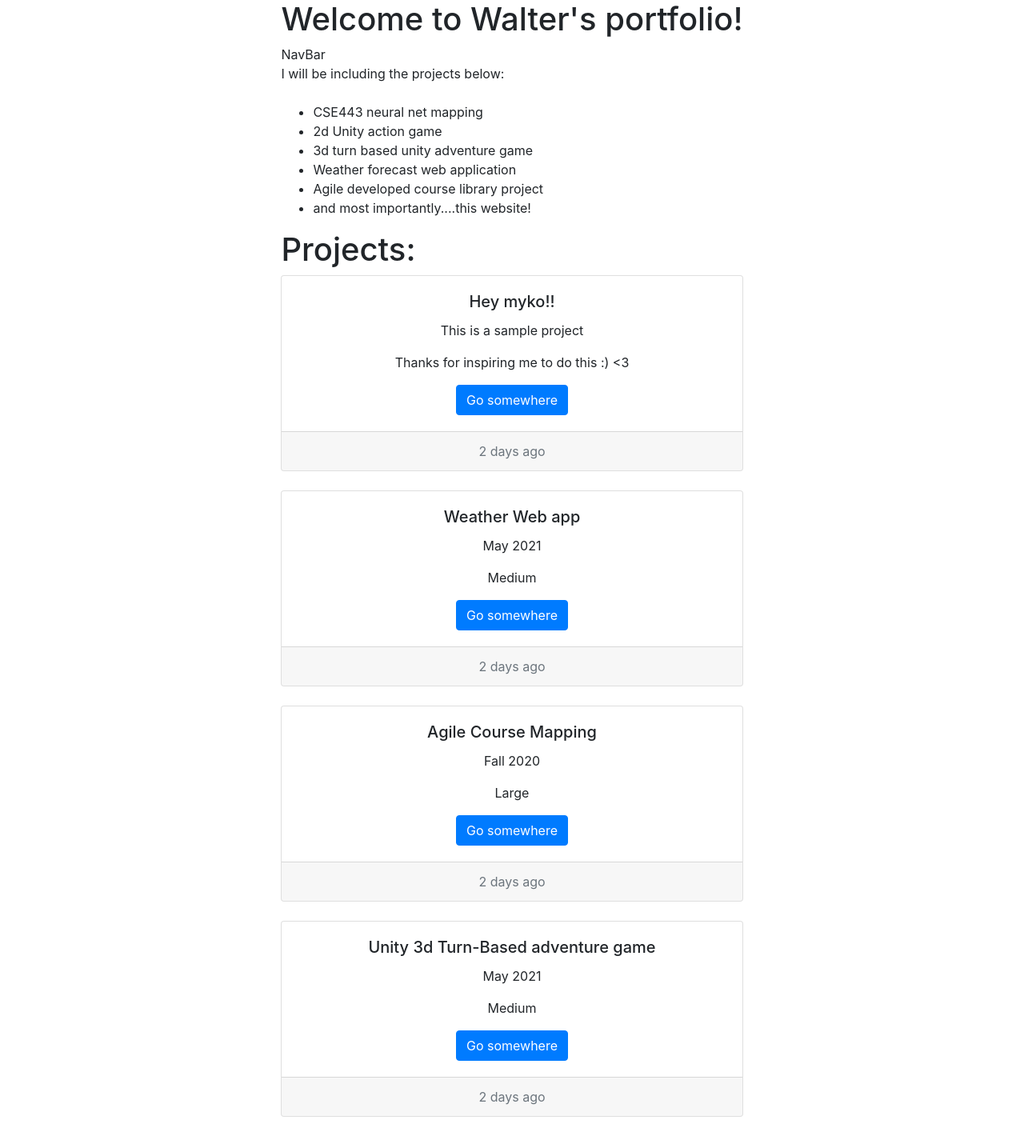
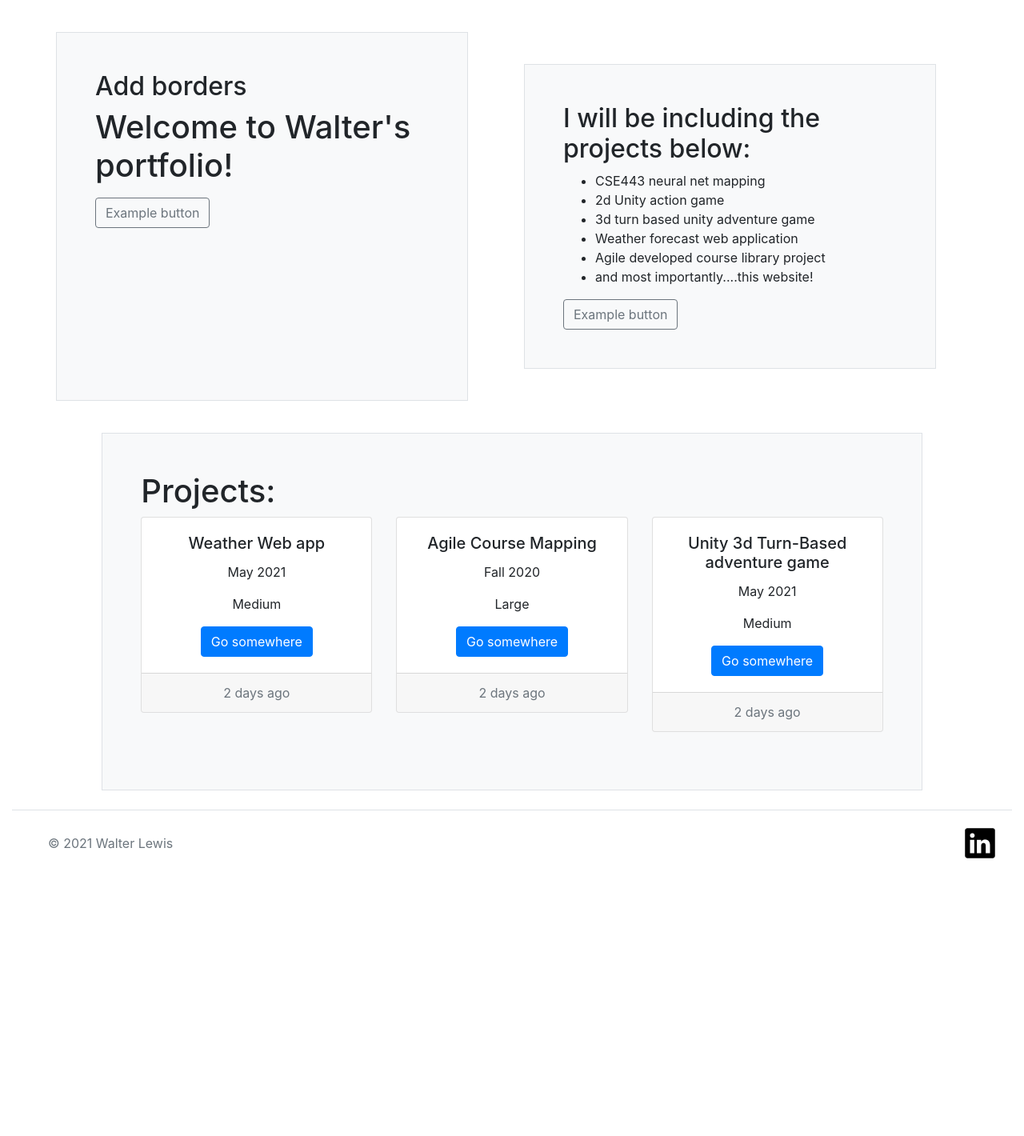
Before and after one commit to walterlewis/portfolio, a React (Create React App) app: page / in a window 1280 px wide. Shown: the whole page at 80% size. After the commit the page ends 1119 px from the top, so only its background shows below. Built offline with nearby package versions, Linux system fonts and the light colour scheme.

Commit message:
update to layout, added footer

```diff
--- a/public/index.html
+++ b/public/index.html
@@ -35,9 +35,7 @@
   </head>
   <body>
     <noscript>You need to enable JavaScript to run this app.</noscript>
-    <div id="root" style="display: flex;
-                          justify-content: center;
-                          align-items: center;">
+    <div id="root">
     </div>
     <!--
       This HTML file is a template.
--- /dev/null
+++ b/src/Footer.js
@@ -0,0 +1,50 @@
+import React from 'react';
+import logo from './linkedinLogo.png';
+
+
+// smaller badge components with links to socials
+export class LinkedinBadge extends React.Component {
+    render() {
+        return (
+            <a href="https://www.linkedin.com/in/walter-lewis-46163b1b7?trk=profile-badge">
+                <img height="50" width="50" src={logo} alt="logo"/>
+            </a>
+        );
+    }
+}
+
+export class gitHubBadge extends React.Component {
+    render() {
+        return (
+            <a href="https://www.linkedin.com/in/walter-lewis-46163b1b7?trk=profile-badge">
+                <img height="50" width="50" src={logo} alt="logo"/>
+            </a>
+        );
+    }
+}
+
+// big footer component
+export class Footer extends React.Component {
+    render() {
+        return (
+            <div>
+                <footer class="d-flex flex-wrap justify-content-between align-items-center py-3 my-4 border-top">
+                    <div class="col-md-4 d-flex align-items-center">
+                            <a href="/" class="mb-3 me-2 mb-md-0 text-muted text-decoration-none lh-1">
+                                <svg class="bi" width="30" height="24"><use href="#bootstrap"></use></svg>
+                            </a>
+                        <span class="text-muted">© 2021 Walter Lewis</span>
+                    </div>
+
+                    <ul class="nav col-md-4 justify-content-end list-unstyled d-flex">
+                        <li class="ms-3">
+                            <div class="text-muted">
+                                <LinkedinBadge/>
+                            </div>
+                        </li>
+                    </ul>
+                </footer>
+            </div>
+        );
+    }
+}
--- a/src/NavBar.js
+++ b/src/NavBar.js
@@ -8,9 +8,10 @@ const bigHeader =
 class NavBar extends React.Component {
     render() {
         return (
-            <div>
-                {bigHeader}
-                NavBar
+            <div class="h-100 p-5 bg-light border rounded-3">
+                <h2>Add borders</h2>
+                <p>{bigHeader}</p>
+                <button class="btn btn-outline-secondary" type="button">Example button</button>
             </div>
         );
     }
--- a/src/Projects.js
+++ b/src/Projects.js
@@ -1,5 +1,4 @@
 import React from 'react';
-
 
 // we have the project class all set up:
 // now need to make a boostrap card for each of them
@@ -16,26 +15,23 @@ class project {
     }
 };
 
-const project_sampleProject = new project("Hey myko!!", "This is a sample project", "Thanks for inspiring me to do this :) <3");
+//const project_sampleProject = new project("Hey myko!!", "This is a sample project", "Thanks for inspiring me to do this :) <3");
 const project_WeatherWebApp = new project("Weather Web app", "May 2021", "Medium");
 const project_Unity3dAdventure = new project("Unity 3d Turn-Based adventure game","May 2021","Medium");
 const project_AgileCourseDatabase = new project("Agile Course Mapping", "Fall 2020", "Large");
 
-var projects = [project_sampleProject,project_WeatherWebApp,project_AgileCourseDatabase, project_Unity3dAdventure];
+var projects = [project_WeatherWebApp,project_AgileCourseDatabase, project_Unity3dAdventure];
 
-
-
-
-// make this into card here
-const projectsList =
-  projects.map(
-    (project1) =>
-    <div>
+// make projects class
+class ProjectCard extends React.Component {
+    render () {
+        return(
+            <div class="col-md">
                 <div class="card text-center">
                     <div class="card-body">
-                <h5 class="card-title">{project1.title}</h5>
-                <p class="card-text">{project1.date}</p>
-                <p class="card-text">{project1.size}</p>
+                        <h5 class="card-title">{this.props.title}</h5>
+                        <p class="card-text">{this.props.date}</p>
+                        <p class="card-text">{this.props.size}</p>
                         <a href="_blank" class="btn btn-primary">Go somewhere</a>
                     </div>
                     <div class="card-footer text-muted">
@@ -45,13 +41,29 @@ const projectsList =
                 <br></br>
             </div>
         );
+    }
+}
+
+
+
 
 class CardSpace extends React.Component {
+
+    outputProjects (projList) {
+        return projList.map((proj1) =>
+            <ProjectCard title={proj1.title} date={proj1.date} size={proj1.size}/>
+        );
+    }
+
+
+
     render() {
         return (
-            <div>
+            <div class="h-100 p-5 bg-light border rounded-3">
                 <h1>Projects: <br></br></h1>
-                {projectsList}
+                <div class="row">
+                    {this.outputProjects(projects)}
+                </div>
             </div>
         );
     }
--- /dev/null
+++ b/src/Summary.js
@@ -0,0 +1,35 @@
+import React from 'react';
+
+const projects = ["CSE443 neural net mapping",
+  "2d Unity action game",
+  "3d turn based unity adventure game",
+  "Weather forecast web application",
+  "Agile developed course library project",
+  "and most importantly....this website!",
+];
+
+const projectsList =
+  projects.map(
+    (project) =>
+    <li>{project}</li>
+);
+
+const projTitle =
+  <div>
+    I will be including the projects below:
+  </div>
+
+
+export class SummarySpace extends React.Component {
+    render () {
+    return(
+            <div class="h-100 p-5 bg-light border rounded-3">
+                <h2>{projTitle}</h2>
+                <ul>
+                    {projectsList}
+                </ul>
+                <button class="btn btn-outline-secondary" type="button">Example button</button>
+            </div>
+        );
+    }
+}
--- a/src/index.css
+++ b/src/index.css
@@ -11,3 +11,18 @@ code {
   font-family: source-code-pro, Menlo, Monaco, Consolas, 'Courier New',
     monospace;
 }
+
+#projectSpace {
+  display: flex;
+  justify-content: center;
+  align-items: center;
+  margin-top: 30px;
+}
+
+#introSpace {
+  margin:40px;
+}
+
+#summarySpace {
+  margin:40px;
+}
--- a/src/index.js
+++ b/src/index.js
@@ -2,45 +2,46 @@ import React from 'react';
 import ReactDOM from 'react-dom';
 import './index.css';
 import reportWebVitals from './reportWebVitals';
-import react from 'react';
 import CardSpace from './Projects';
 import NavBar from './NavBar';
+import { Footer } from './Footer';
+import { SummarySpace } from './Summary';
 
-const bigHeader =
-  <h1>Welcome to Walter's portfolio!</h1>
-;
 
 
 // const greeting = <h2>Hi myki :)</h2>;
 
-const projects = ["CSE443 neural net mapping",
-  "2d Unity action game",
-  "3d turn based unity adventure game",
-  "Weather forecast web application",
-  "Agile developed course library project",
-  "and most importantly....this website!",
-];
 
-const projectsList =
-  projects.map(
-    (project) =>
-    <li>{project}</li>
-);
 
-const table =
-  <div>
-    I will be including the projects below:
-  </div>
+// class CarouselCards extends React.Component {
+//   render() {
+//     return(
+//         <div></div>
+//     );
+//   }
+// }
 
-class TableProjects extends React.Component {
+
+class PageLayout extends React.Component {
   render() {
     return(
-      <div>
-        {table}
-        <br></br>
-        <ul>
-          {projectsList}
-        </ul>
+      <div class="container-fluid">
+          <div class="row" id="introSpace">
+            <div class="col-md">
+              <NavBar />
+            </div>
+            <div class="col-md" id="summarySpace">
+              <SummarySpace />
+            </div>
+          </div>
+          <div class="row" id="projectSpace">
+            <CardSpace/>
+          </div>
+          <div class="row" id="footerSpace">
+            <div class="col-md">
+              <Footer />
+            </div>
+          </div>
       </div>
     );
   }
@@ -48,14 +49,8 @@ class TableProjects extends React.Component {
 
 
 
-
 ReactDOM.render(
-  <div>
-    <NavBar />
-    <TableProjects />
-    <CardSpace />
-  </div>
-  ,
+  <PageLayout />,
   document.getElementById('root')
 );
 
```
Also changed, not shown: src/linkedinLogo.png (added). Lines whose indentation alone changed are shown as unchanged.
